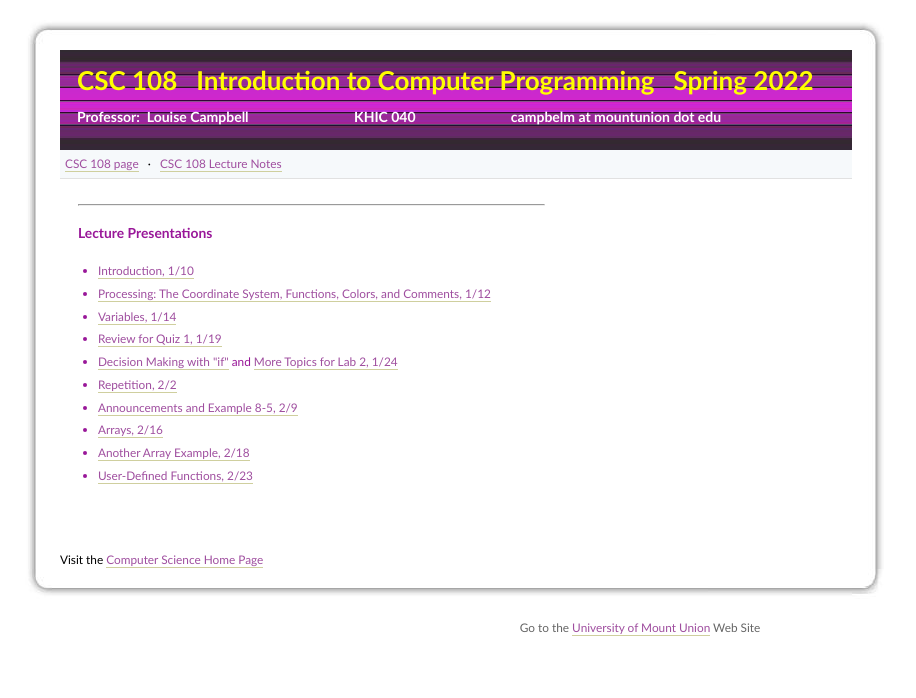
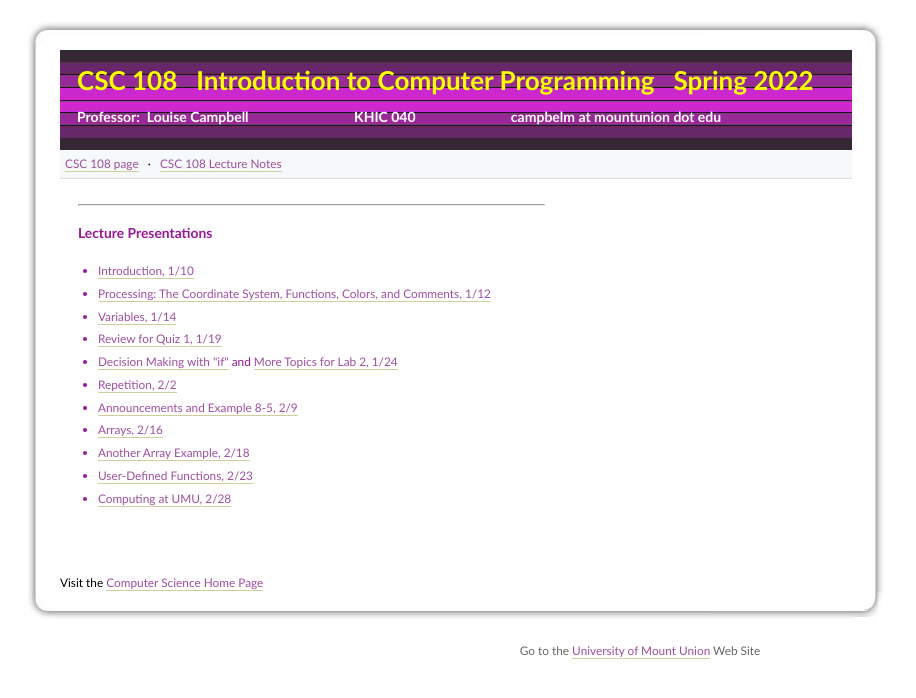
Before and after one commit to cs-courses-mountunion/CSC108Spring2022, a plain HTML site: page lecnotes108.html in a window 1280 px wide. Shown: the whole page, without its empty margins (0-916 px from the left). Drawn offline with Linux system fonts and the light colour scheme.

Commit message:
Update lecnotes108.html

```diff
--- a/lecnotes108.html
+++ b/lecnotes108.html
@@ -60,6 +60,7 @@ function insert_spaces(n) {
 		    <li> <a href="lecnotes/lecture06.pdf">Arrays, 2/16</a>
 	    <li> <a href="lecnotes/example_11_9.pdf">Another Array Example, 2/18</a>
 	    <li> <a href="lecnotes/lecture07.pdf">User-Defined Functions, 2/23</a>
+	    <li> <a href="lecnotes/Computing_at_UMU.pdf">Computing at UMU, 2/28</a>
         <!-- <li> <a href="lecnotes/108-lec01.pdf" target="_blank"> Introduction</a> &ndash; Day 1 &ndash; 1/10
       <li> <a href="lecnotes/108-lec06.pdf" target="_blank"> Decision-Making</a> &ndash; Day 6 &ndash; 1/24
         <li> <a href="lecnotes/108-lec10.pdf" target="_blank"> Repetition</a> &ndash; Day 10 &ndash; 2/2
```
